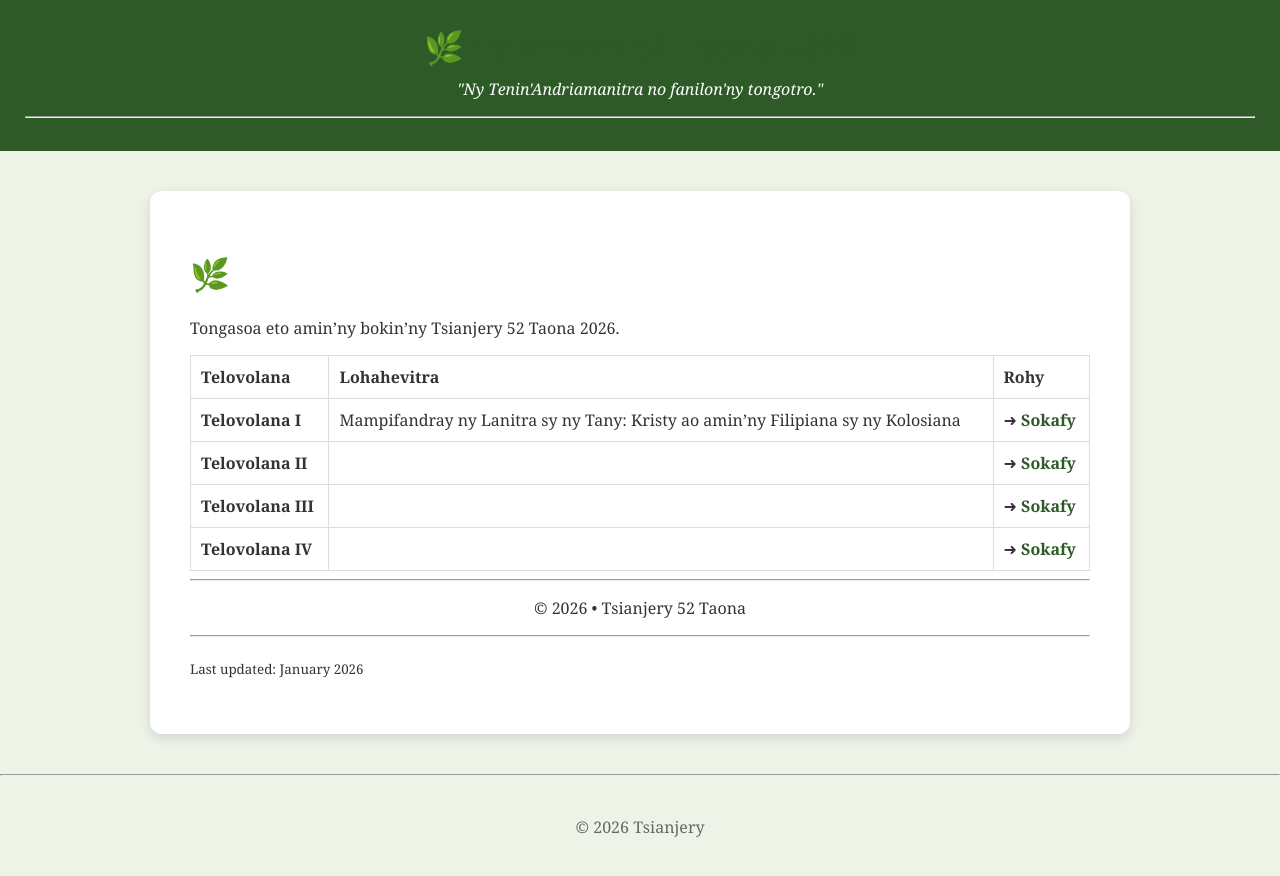
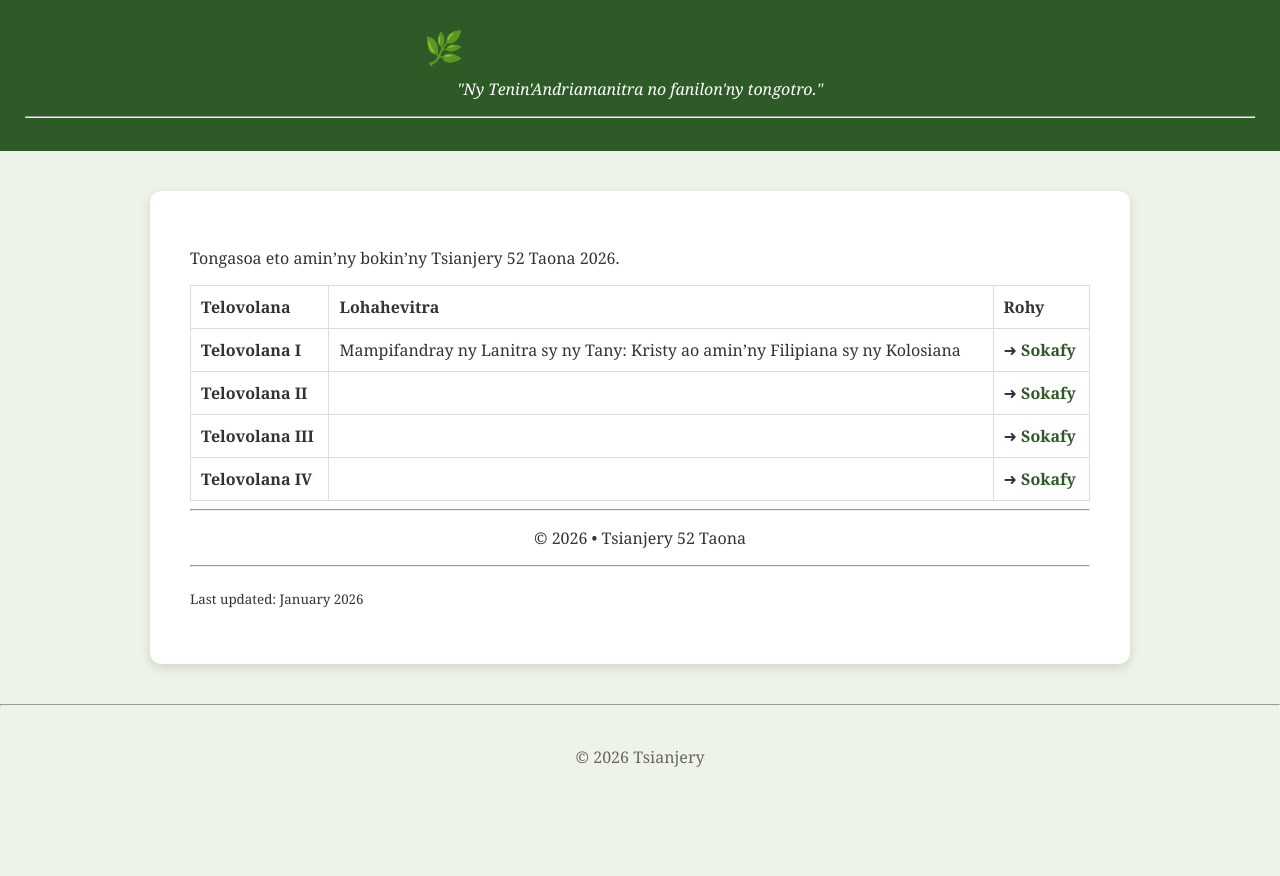
Before and after one commit to nainaw/tsianjery, a Jekyll site: the page built from index.md, in a window 1280 px wide. Shown: the top 876 px of the page. Built offline with Jekyll 4.4.1, drawn with Linux system fonts in a browser that asks for light colours; our own code applies the rules of GitHub Pages for plain Markdown files.

Commit message:
Clean up index.md by removing header section
Remove header HTML from index.md

```diff
--- a/index.md
+++ b/index.md
@@ -1,12 +1,6 @@
 ---
 title: Home
 ---
-
-<h1>
-    <a href="{{ '/' | relative_url }}" class="site-title">
-        🌿 Tsianjery 52 Taona 2026
-    </a>
-</h1>
 
 Tongasoa eto amin'ny bokin'ny Tsianjery 52 Taona 2026.
 
```
